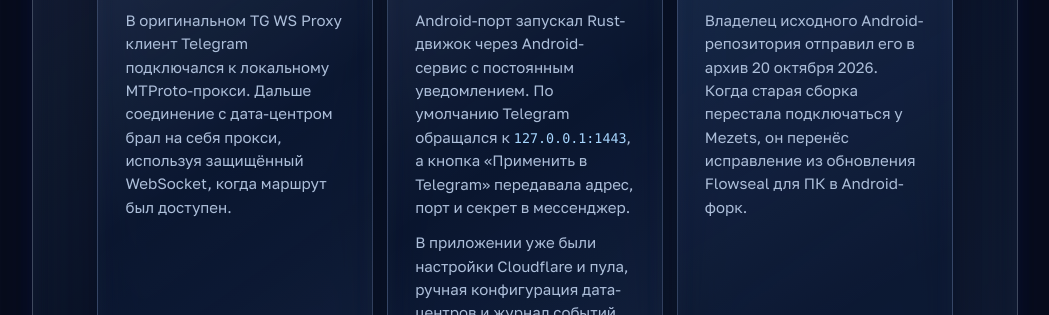
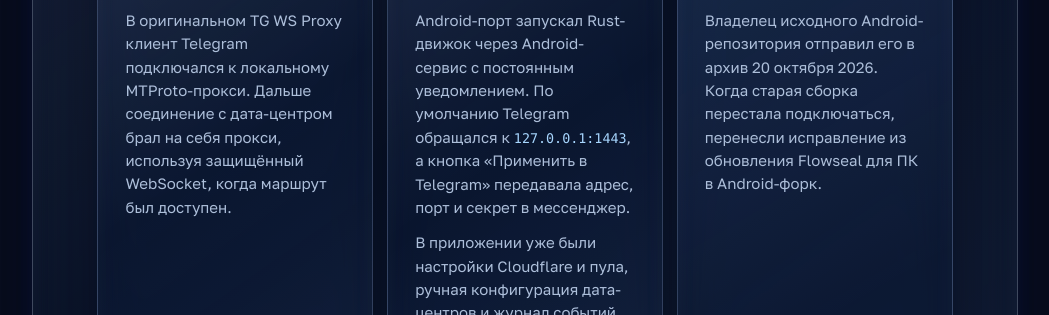
Before and after one commit to Mezets/tg-ws-proxy-android, a plain HTML site: page docs/index.html in a window 1280 px wide. Shown: the part 3261-3576 px from the top of the page, without its empty margins (201-1250 px from the left). Drawn offline with Linux system fonts and the light colour scheme.

Commit message:
Fix grammar in timeline entry for Mezets

```diff
--- a/docs/index.html
+++ b/docs/index.html
@@ -182,7 +182,7 @@
           <li class="liquid-panel timeline-card current" data-reveal data-spotlight>
             <p class="overline"><time datetime="2026-11-24">24 ноября 2026</time></p>
             <h3>Mezets</h3>
-            <p>Владелец исходного Android-репозитория отправил его в архив <time datetime="2026-10-20">20 октября 2026</time>. Когда старая сборка перестала подключаться у Mezets, он перенёс исправление из обновления Flowseal для ПК в Android-форк.</p>
+            <p>Владелец исходного Android-репозитория отправил его в архив <time datetime="2026-10-20">20 октября 2026</time>. Когда старая сборка перестала подключаться, перенесли исправление из обновления Flowseal для ПК в Android-форк.</p>
             <a href="#changes">Что исправили в v1.2.4 <svg class="arrow-icon" aria-hidden="true" focusable="false"><use href="#arrow-up"/></svg></a>
           </li>
         </ol>
```
